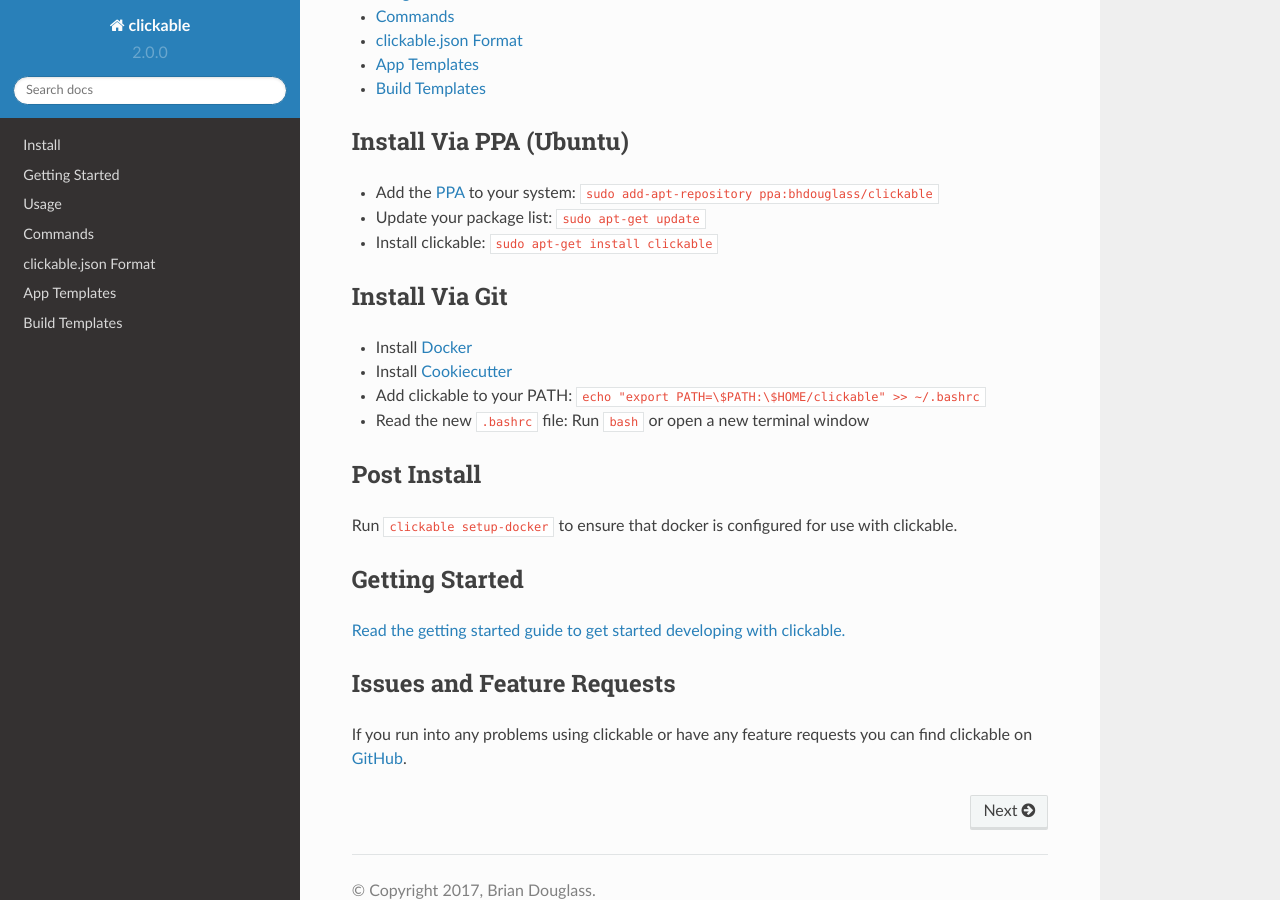
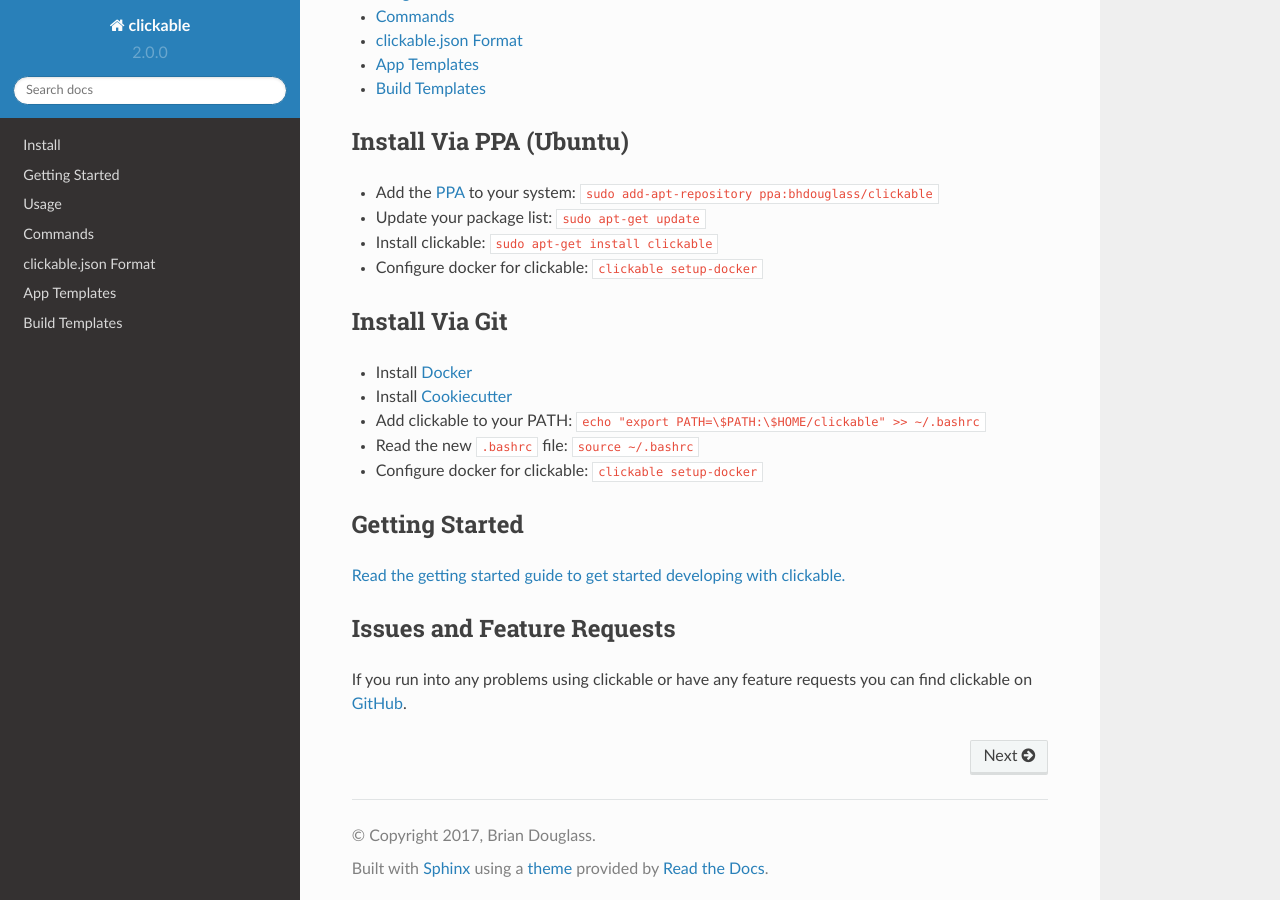
Before and after one commit to bhdouglass/clickable, a Sphinx documentation site: the page built from docs/index.rst, in a window 1280 px wide and 900 px high, scrolled down 451 px. Built offline with Sphinx 7.4.7 and the Read the Docs theme 2.0.0, drawn with Linux system fonts in a browser that asks for light colours.

Commit message:
Read bashrc with source, move post-install

```diff
--- a/docs/index.rst
+++ b/docs/index.rst
@@ -30,6 +30,7 @@
 * Add the `PPA <https://launchpad.net/~bhdouglass/+archive/ubuntu/clickable>`__ to your system: ``sudo add-apt-repository ppa:bhdouglass/clickable``
 * Update your package list: ``sudo apt-get update``
 * Install clickable: ``sudo apt-get install clickable``
+* Configure docker for clickable: ``clickable setup-docker``
 
 Install Via Git
 ---------------
@@ -37,12 +38,8 @@
 * Install `Docker <https://www.docker.com>`__
 * Install `Cookiecutter <https://cookiecutter.readthedocs.io/en/latest/installation.html#install-cookiecutter>`__
 * Add clickable to your PATH: ``echo "export PATH=\$PATH:\$HOME/clickable" >> ~/.bashrc``
-* Read the new ``.bashrc`` file: Run ``bash`` or open a new terminal window
-
-Post Install
-------------
-
-Run ``clickable setup-docker`` to ensure that docker is configured for use with clickable.
+* Read the new ``.bashrc`` file: ``source ~/.bashrc``
+* Configure docker for clickable: ``clickable setup-docker``
 
 Getting Started
 ---------------
```
